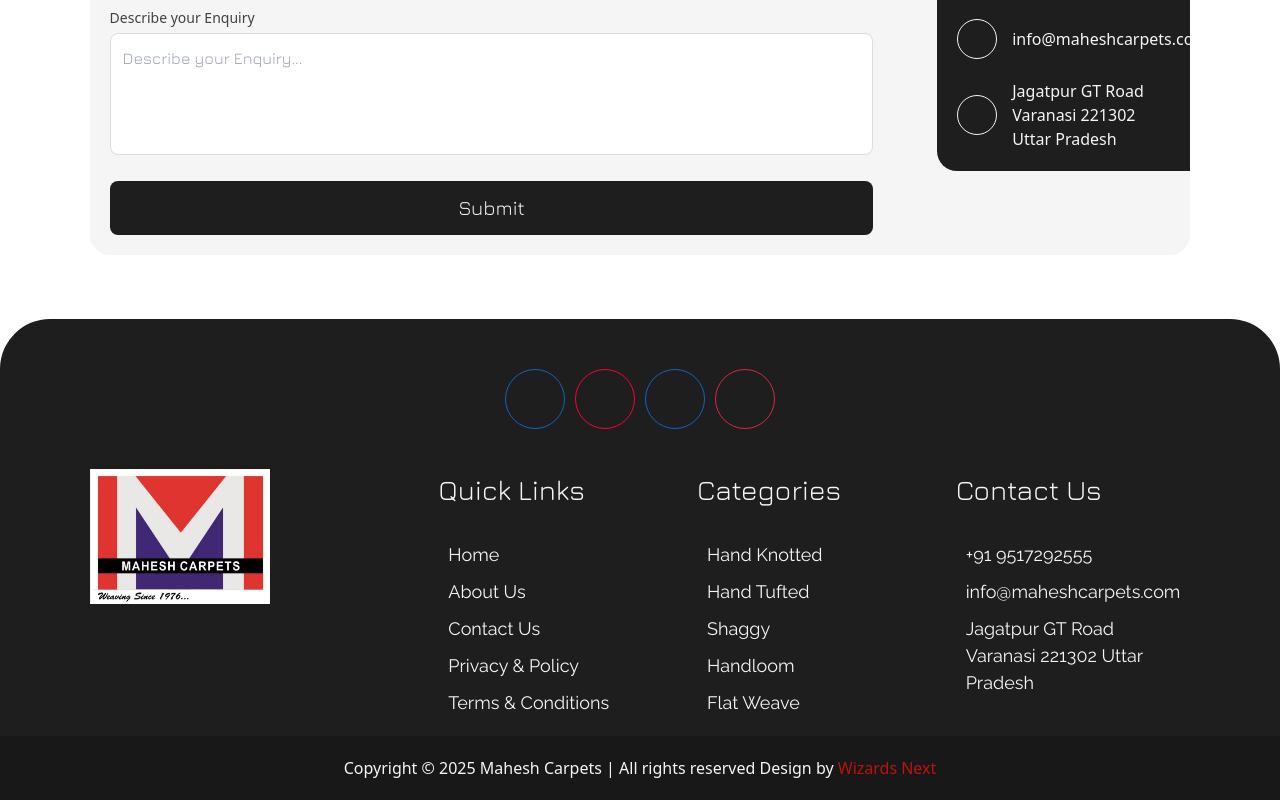
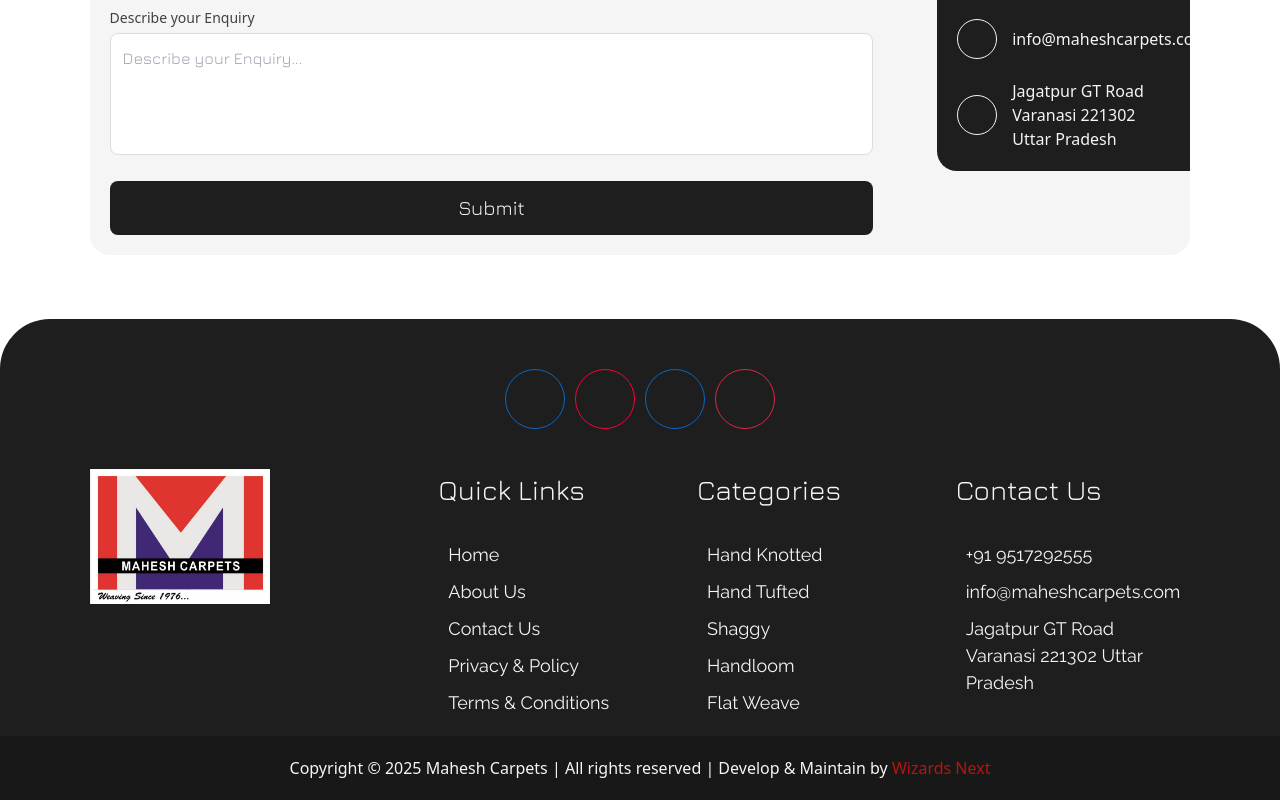
Before and after one commit to priyesshrai/maheshcarpet, a Next.js app: page /our-story in a window 1280 px wide. Shown: the part 2196-2996 px from the top of the page. Built offline with nearby package versions, Linux system fonts and the light colour scheme; a web font is replaced by a local one.

Commit message:
update footer.

```diff
--- a/src/components/Footor/Footer.jsx
+++ b/src/components/Footor/Footer.jsx
@@ -86,7 +86,7 @@ export default function Footer() {
                 </li>
                 <li>
                   <i className="hgi-stroke hgi-link-forward" />
-                  <Link href="/about">About Us</Link>
+                  <Link href="/our-story">About Us</Link>
                 </li>
                 <li>
                   <i className="hgi-stroke hgi-link-forward" />
@@ -170,7 +170,7 @@ export default function Footer() {
       <div className="base-footer">
         <span>
           Copyright &copy; {new Date().getFullYear()} Mahesh Carpets | All
-          rights reserved Design by{" "}
+          rights reserved | Develop & Maintain by{" "}
           <a href="https://wizards.co.in/" target="_blank">
             Wizards Next
           </a>
```
